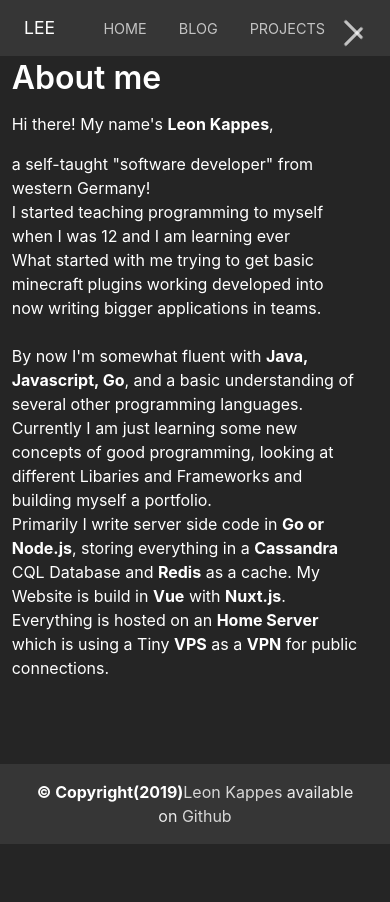
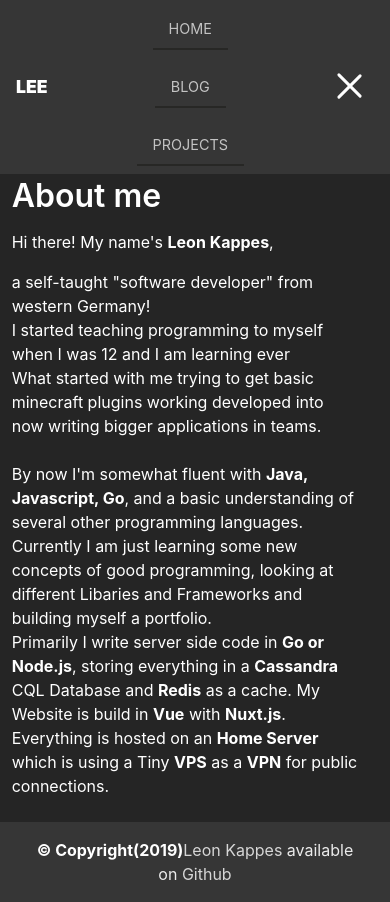
Before and after one commit to LeeDJD/Website-Frontend, a Nuxt app: page / in a window 390 px wide. Both pictures are taken after a click on the element 353 px from the left and 28 px from the top of the page. Before the commit the page ends 844 px from the top, so only its background shows below. Built offline with nearby package versions, Linux system fonts and the light colour scheme.

Commit message:
Added Navigation

```diff
--- a/components/Footer.vue
+++ b/components/Footer.vue
@@ -3,7 +3,7 @@
     <p class="mainline">
       <strong class="has-text-white">© Copyright(2019)</strong>
       <a href="/">Leon Kappes</a> available on
-      <a href="https://github.com/LeeDJD/Website-Frontend">Github</a>
+      <a href="https://github.com/LeeDJD/Website-Frontend" target="_blank">Github</a>
     </p>
   </footer>
 </template>
@@ -22,6 +22,15 @@ export default {
   flex-direction: row;
   justify-content: center;
   align-items: center;
+  bottom: 0;
+  position: absolute;
+  width: 100%;
+
+  @media screen and (max-width: 500px) {
+    position: relative;
+    margin-top: 15px;
+  }
+
   .mainline {
     text-align: center;
     color: rgba(255, 255, 255, 0.9);
--- a/components/Header.vue
+++ b/components/Header.vue
@@ -1,26 +1,29 @@
 <template>
   <nav class="navbar">
-    <p class="brand">
+    <h1 class="brand">
       Lee
-    </p>
+    </h1>
     <div class="spacer" />
-    <ul class="nav-wrapper">
+    <ul id="wrapper" class="nav-wrapper">
       <li class="nav-item">
-        <a class="nav-link" href="/">Home</a>
+        <nuxt-link class="nav-link" to="/">
+          Home
+        </nuxt-link>
       </li>
       <li class="nav-item">
         <a class="nav-link" href="/">Blog</a>
       </li>
       <li class="nav-item">
-        <a class="nav-link" href="/">Projects</a>
+        <nuxt-link class="nav-link" to="/">
+          Projects
+        </nuxt-link>
       </li>
     </ul>
-    <div type="button" @click="toggleHamburger()">
-      <div id="mobile-hamburger" class="hamburger">
-        <span />
-        <span />
-        <span />
-      </div>
+    <div class="spacer" />
+    <div id="mobile-hamburger" class="hamburger" @click="toggleHamburger()">
+      <span />
+      <span />
+      <span />
     </div>
   </nav>
 </template>
@@ -31,6 +34,7 @@ export default {
   methods: {
     toggleHamburger() {
       document.getElementById('mobile-hamburger').classList.toggle('enabled')
+      document.getElementById('wrapper').classList.toggle('mobile')
     }
   }
 }
@@ -42,13 +46,24 @@ export default {
   background: hsl(0, 0, 21%);
   align-items: center;
   padding: 0 1.5rem;
+  @media screen and (max-width: 500px) {
+    padding-left: 1rem;
+  }
   .spacer {
     flex-grow: 1;
+    @media screen and (max-width: 500px) {
+      flex-grow: 0.5;
+    }
   }
   .brand {
     color: #fff;
     text-transform: uppercase;
     font-size: 1.1rem;
+    font-weight: 900;
+    padding-left: 2.7rem;
+    @media screen and (max-width: 500px) {
+      padding-left: 0;
+    }
   }
   .nav-wrapper {
     display: flex;
@@ -57,87 +72,90 @@ export default {
     list-style: none;
     align-items: center;
 
+    @media screen and (max-width: 500px) {
+      display: none;
+      &.mobile {
+        display: flex;
+        flex-direction: column;
+        top: 1rem;
+        .nav-item {
+          border-bottom: 2px solid #272725;
+        }
+      }
+    }
+
     .nav-item {
       margin: 0.5rem 0;
       padding: 0.5rem 1rem;
       text-decoration: none;
       .nav-link {
         color: rgba(255, 255, 255, 0.7);
-        transition-duration: 200ms;
         text-transform: uppercase;
         font-size: 0.9rem;
         &:hover {
           color: white;
-          transition-duration: 200ms;
+          transition-duration: 1s;
         }
-      }
-      .nav-link:last-child {
-        transition-duration: 5s;
-        //margin-right: 10rem;
       }
     }
   }
   .hamburger {
+    position: flex;
+    display: none;
     color: transparent;
-    width: 25px;
-    height: 25px;
-    top: 0;
+    width: 33px;
+    height: 30px;
+    top: 0.7rem;
     right: 1rem;
     cursor: pointer;
-    vertical-align: baseline;
     background: none;
+
     span {
-      background: rgba(255, 255, 255, 0.7);
+      background: white;
       display: block;
       height: 3px;
       width: 100%;
       border-radius: 5px;
-      margin-top: 4px;
-      transition: background-color 0s 0.13s linear;
+      margin-top: 5px;
     }
 
     span:nth-child(1) {
-      top: 0;
+      transition: 100ms ease-in-out;
     }
 
     span:nth-child(2) {
-      top: 7px;
+      transition: ease-in-out 200ms;
     }
 
     span:nth-child(3) {
-      top: 14px;
+      transition: 200ms ease-in-out;
     }
 
     &.enabled {
+      span {
+        background: white;
+      }
+
       span:nth-child(1) {
-        transform: translate3d(0, 10px, 0) rotate(45deg);
-        transition: top 0.1s 0.15s cubic-bezier(0.33333, 0, 0.66667, 0.33333),
-          transform 0.13s 0.22s cubic-bezier(0.215, 0.61, 0.355, 1);
+        transform: translateY(8px) rotate(-45deg);
+        transition: 100ms ease-in-out;
       }
 
       span:nth-child(2) {
-        display: none;
-        transform: rotate(5000deg);
-        transition: 1s ease-in-out;
+        transform: translateY(-10px);
+        opacity: 0;
+        transition: ease-in-out 200ms;
       }
 
       span:nth-child(3) {
-        transform: translate3d(0, 10px, 0) rotate(-45deg);
-        transition: top 0.1s 0.15s cubic-bezier(0.33333, 0, 0.66667, 0.33333),
-          transform 0.13s 0.22s cubic-bezier(0.215, 0.61, 0.355, 1);
+        transform: translateY(-9px) rotate(45deg);
+        transition: 200ms ease-in-out;
       }
     }
 
-    &:hover {
-      color: white;
-      transition-delay: 200ms;
+    @media screen and (max-width: 500px) {
+      display: block;
     }
   }
 }
-
-@media screen and (max-width: 500px) {
-  .navbar {
-    color: #fff;
-  }
-}
 </style>
--- a/nuxt.config.js
+++ b/nuxt.config.js
@@ -13,8 +13,7 @@ module.exports = {
       { name: 'viewport', content: 'width=device-width, initial-scale=1' },
       { hid: 'description', name: 'description', content: pkg.description }
     ],
-    link: [{ rel: 'icon', type: 'image/x-icon', href: '/favicon.ico' }],
-    script: [{ src: 'js/navbar.js' }]
+    link: [{ rel: 'icon', type: 'image/x-icon', href: '/favicon.ico' }]
   },
 
   /*
--- a/package.json
+++ b/package.json
@@ -7,7 +7,7 @@
   "scripts": {
     "dev": "cross-env NODE_ENV=development nodemon server/index.js --watch server",
     "build": "nuxt build",
-    "start": "cross-env NODE_ENV=production node server/index.js",
+    "start": "cross-env NODE_ENV=production HOST=0.0.0.0 node server/index.js",
     "generate": "nuxt generate",
     "lint": "eslint --ext .js,.vue --ignore-path .gitignore .",
     "precommit": "npm run lint"
--- a/pages/index.vue
+++ b/pages/index.vue
@@ -34,16 +34,11 @@ export default {
 
 <style scoped lang="scss">
 .container {
-  height: 100%;
+  height: 90%;
   position: relative;
   padding-top: 1%;
   @media only screen and (max-width: 600px) {
     padding-left: 3%;
   }
 }
-footer {
-  bottom: 0;
-  position: absolute;
-  width: 100%;
-}
 </style>
--- a/static/js/navbar.js
+++ /dev/null
@@ -1,8 +0,0 @@
-document.addEventListener('DOMContentLoaded', function() {
-  const burger = document.querySelector('.burger')
-  const nav = document.querySelector('#' + burger.dataset.target)
-  burger.addEventListener('click', function() {
-    burger.classList.toggle('is-active')
-    nav.classList.toggle('is-active')
-  })
-})
```
Also changed, not shown: components/Header_old.vue (deleted, +0 -33 lines), static/sw.js (added, +31 -0 lines).
